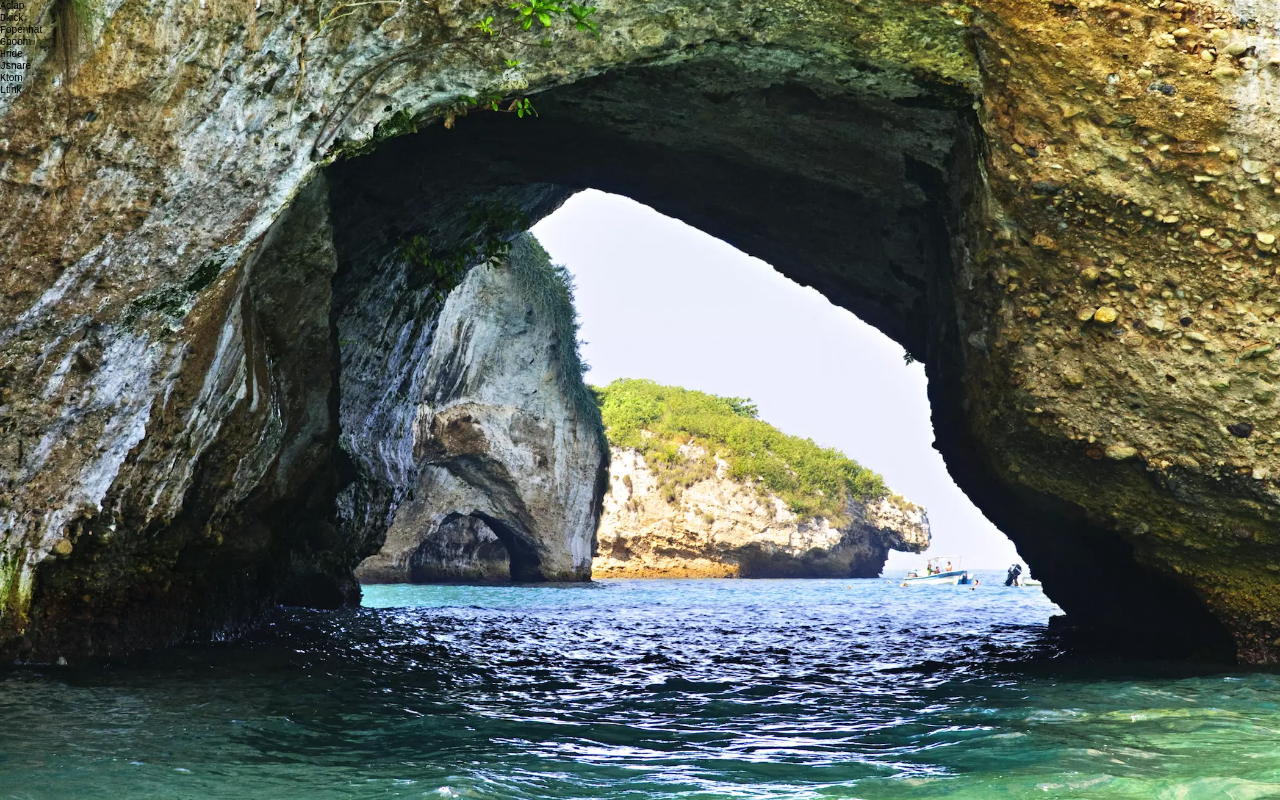
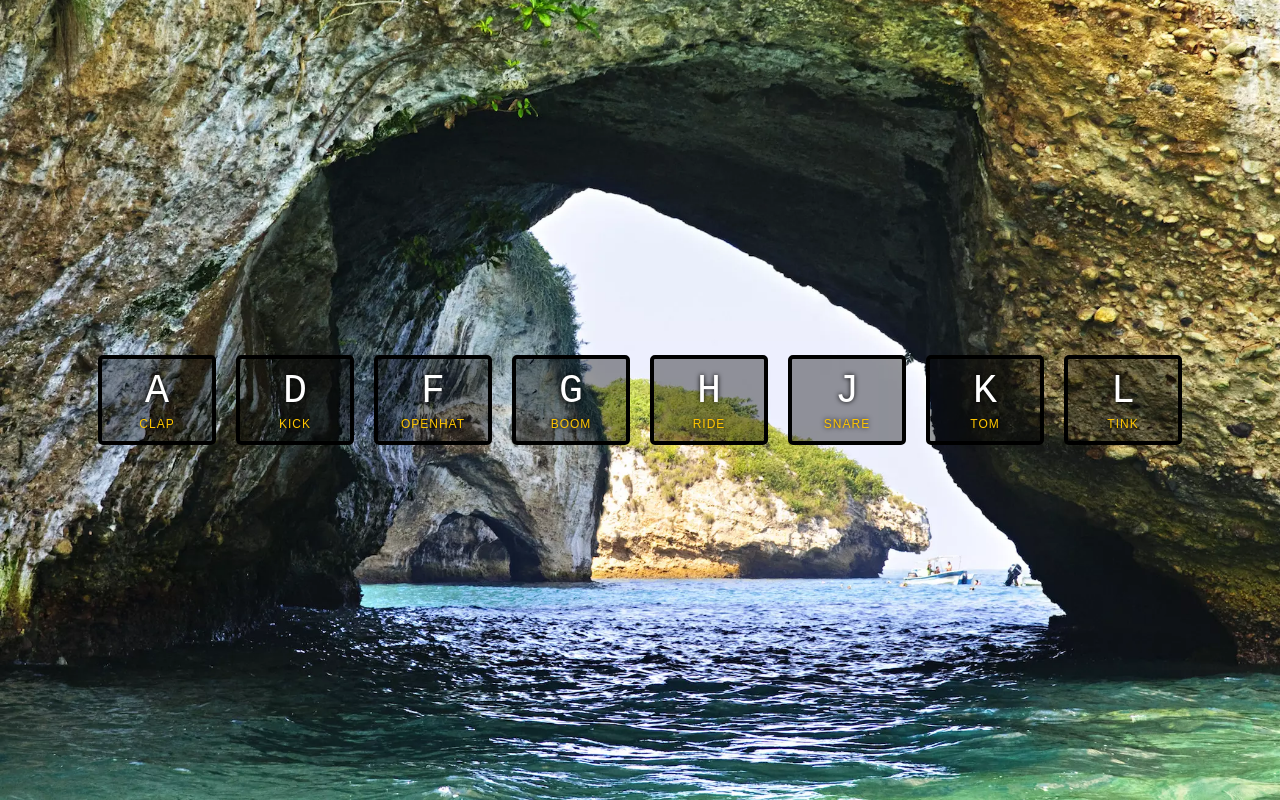
Before and after one commit to szincone/reactjs30, a React (Create React App) app in the folder 1-DrumKit/drum-kit/: page / in a window 1280 px wide. Built offline with nearby package versions, Linux system fonts and the light colour scheme.

Commit message:
added styles for kbd and keys and keys wrapper

```diff
--- /dev/null
+++ b/1-DrumKit/drum-kit/src/App.css
@@ -0,0 +1,12 @@
+.sound {
+  font-size: 1.2rem;
+  text-transform: uppercase;
+  letter-spacing: 0.1rem;
+  color: #ffc600;
+}
+
+.playing {
+  transform: scale(1.1);
+  border-color: #ffc600;
+  box-shadow: 0 0 1rem #ffc600;
+}
--- a/1-DrumKit/drum-kit/src/App.js
+++ b/1-DrumKit/drum-kit/src/App.js
@@ -1,7 +1,7 @@
 import React, { Component } from "react";
 import { Keys } from "./components/keys/Keys";
 import { keyCodeObj } from "./data/keyCodeData.js";
-
+import "./App.css";
 class App extends Component {
   state = {
     keyCodeData: keyCodeObj,
--- a/1-DrumKit/drum-kit/src/components/keys/Keys.js
+++ b/1-DrumKit/drum-kit/src/components/keys/Keys.js
@@ -1,13 +1,42 @@
 import React from "react";
 
 export const Keys = props => {
+  const keyStyles = {
+    border: ".4rem solid black",
+    borderRadius: ".5rem",
+    margin: "1rem",
+    fontSize: "1.5rem",
+    padding: "1rem .5rem",
+    transition: "all .07s ease",
+    width: "10rem",
+    textAlign: "center",
+    color: "white",
+    background: "rgba(0,0,0,0.4)",
+    textShadow: "0 0 .5rem black",
+  };
+  const keyWrapperStyles = {
+    display: "flex",
+    flex: "1",
+    minHeight: "100vh",
+    alignItems: "center",
+    justifyContent: "center",
+  };
+  const keyboardDownStyle = {
+    display: "block",
+    fontSize: "4rem",
+  };
   return (
-    <div className="keys-div">
+    <div className="keys-wrapper" style={keyWrapperStyles}>
       {// loop over keyCodeDataObj
       props.keyData.map(key => {
         return (
-          <div datakey={key.keyCode} className="key" key={key.key}>
-            <kbd>{key.key}</kbd>
+          <div
+            datakey={key.keyCode}
+            className="key"
+            key={key.key}
+            style={keyStyles}
+          >
+            <kbd style={keyboardDownStyle}>{key.key}</kbd>
             <span className="sound">{key.sound}</span>
           </div>
         );
```
